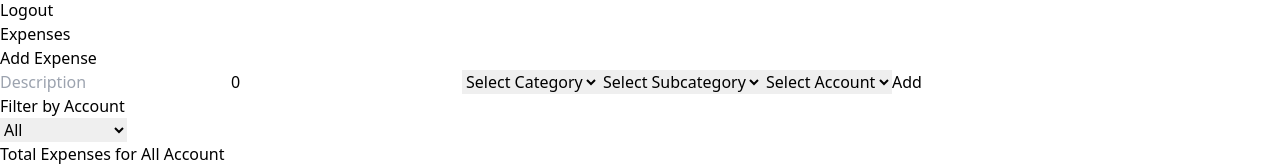
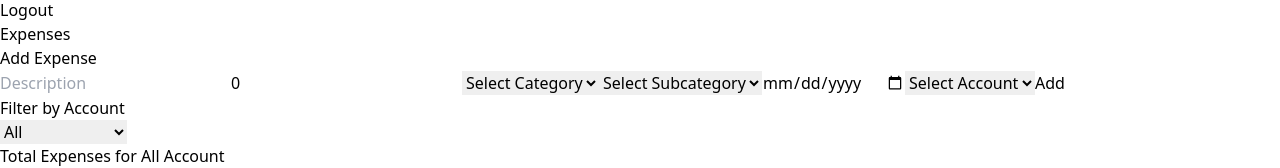
Before and after one commit to Codinglone/taskforce-expense-tracker-frontend, a React (Vite) app: page /expense in a window 1280 px wide. Both pictures are taken after a click on the button "Add Expense". Shown: the part 614-782 px from the top of the page. Built offline with nearby package versions, Linux system fonts and the light colour scheme.

Commit message:
Added small changes in UI of Expense page

```diff
--- a/src/pages/Expense.jsx
+++ b/src/pages/Expense.jsx
@@ -4,15 +4,15 @@ import 'chart.js/auto';
 
 const Expense = () => {
   const [transactions, setTransactions] = useState([
-    { description: 'Groceries', amount: 200, type: 'expense', category: 'Food', subcategory: 'Weekly', account: 'Mobile Money' },
-    { description: 'Bitcoin Purchase', amount: 500, type: 'expense', category: 'Investment', subcategory: 'Crypto', account: 'BTC' },
+    { description: 'Groceries', amount: 200, type: 'expense', category: 'Food', subcategory: 'Weekly', account: 'Mobile Money', date: '2023-01-05' },
+    { description: 'Bitcoin Purchase', amount: 500, type: 'expense', category: 'Investment', subcategory: 'Crypto', account: 'BTC', date: '2023-01-10' },
   ]);
   const [categories, setCategories] = useState(['Food', 'Investment']);
   const [subcategories, setSubcategories] = useState(['Weekly', 'Crypto']);
   const [selectedAccount, setSelectedAccount] = useState('All');
   const [totalExpenses, setTotalExpenses] = useState(0);
   const [showTransactionForm, setShowTransactionForm] = useState(false);
-  const [newTransaction, setNewTransaction] = useState({ description: '', amount: 0, category: '', subcategory: '', account: '' });
+  const [newTransaction, setNewTransaction] = useState({ description: '', amount: 0, category: '', subcategory: '', account: '', date: '' });
 
   useEffect(() => {
     const calculateTotalExpenses = () => {
@@ -28,7 +28,7 @@ const Expense = () => {
     e.preventDefault();
     setTransactions([...transactions, { ...newTransaction, type: 'expense' }]);
     setShowTransactionForm(false);
-    setNewTransaction({ description: '', amount: 0, category: '', subcategory: '', account: '' });
+    setNewTransaction({ description: '', amount: 0, category: '', subcategory: '', account: '', date: '' });
   };
 
   const filteredTransactions = selectedAccount === 'All' ? transactions : transactions.filter(transaction => transaction.account === selectedAccount);
@@ -111,6 +111,12 @@ const Expense = () => {
               <option key={index} value={subcategory}>{subcategory}</option>
             ))}
           </select>
+          <input
+            type="date"
+            value={newTransaction.date}
+            onChange={(e) => setNewTransaction({ ...newTransaction, date: e.target.value })}
+            className="p-2 border rounded mr-2"
+          />
           <select
             value={newTransaction.account}
             onChange={(e) => setNewTransaction({ ...newTransaction, account: e.target.value })}
@@ -151,6 +157,7 @@ const Expense = () => {
                 <th className="py-2 px-4 border-b text-left">Amount</th>
                 <th className="py-2 px-4 border-b text-left">Category</th>
                 <th className="py-2 px-4 border-b text-left">Subcategory</th>
+                <th className="py-2 px-4 border-b text-left">Date</th>
                 <th className="py-2 px-4 border-b text-left">Account</th>
               </tr>
             </thead>
@@ -161,6 +168,7 @@ const Expense = () => {
                   <td className="py-2 px-4 border-b text-left text-red-600">-${transaction.amount}</td>
                   <td className="py-2 px-4 border-b text-left">{transaction.category}</td>
                   <td className="py-2 px-4 border-b text-left">{transaction.subcategory}</td>
+                  <td className="py-2 px-4 border-b text-left">{transaction.date}</td>
                   <td className="py-2 px-4 border-b text-left">{transaction.account}</td>
                 </tr>
               ))}
```
